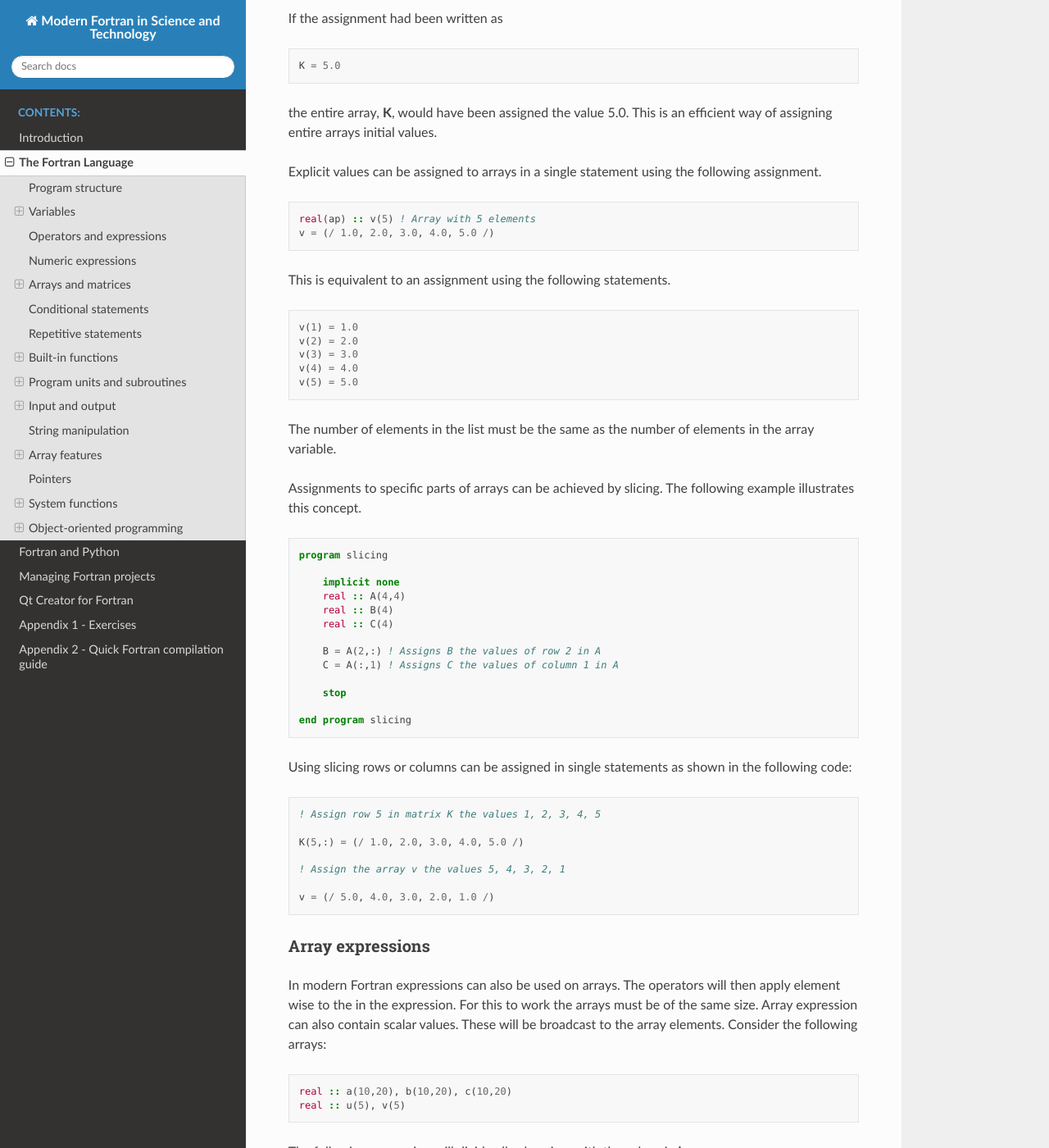
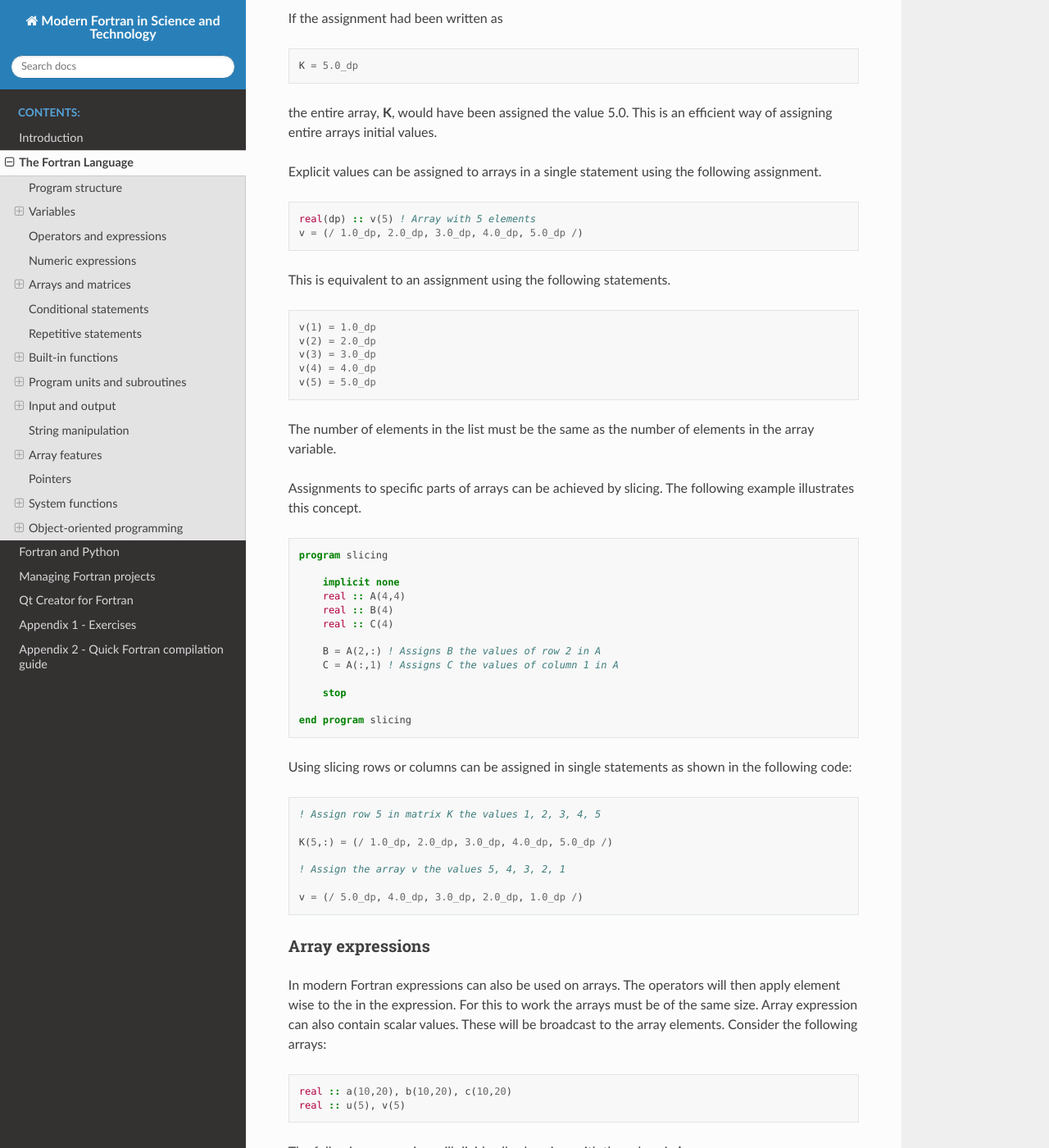
Before and after one commit to jonaslindemann/modern_fortran_book, a Sphinx documentation site: the page built from docs/source/chapter_fortran.rst, in a window 1280 px wide and 1400 px high, scrolled down 10660 px. Shown: the whole window at 82% size. Built offline with Sphinx 7.4.7 and the Read the Docs theme 2.0.0, drawn with Linux system fonts in a browser that asks for light colours; some of the changed text lies outside the part shown.

```diff
--- a/docs/source/chapter_fortran.rst
+++ b/docs/source/chapter_fortran.rst
@@ -125,7 +125,7 @@ To be able to choose the correct precision for a floating point variable, Fortra
 .. code-block:: Fortran
 
     integer, parameter :: dp = selected_real_kind(15,300)
-    real(kind=ap) :: X,Y
+    real(kind=dp) :: X,Y
 
 In this example the floating point variable should have at least 15 significant decimals and could represent numbers from 10:math:`^{-300}` to 10:math:`^{300}`. For several common architectures **selected_real_kind** will return the value 8. The advantage of using the above approach is that the precision of the floating point values can be specified in a architectural independent way. The precision constant can also be used when
 specifying numbers in variable assignments as the following example illustrate.
@@ -415,9 +415,9 @@ Declaring arrays and matrices can be done in two ways. In the first method the d
 
 .. code-block:: Fortran
 
-    integer, parameter :: ap = selected_real_kind(15,300)
-    real(ap),dimension(20,20) :: K ! Matrix 20x20 elements
-    real(ap) :: fe(6) ! Array with 6 elements
+    integer, parameter :: dp = selected_real_kind(15,300)
+    real(dp), dimension(20,20) :: K ! Matrix 20x20 elements
+    real(dp) :: fe(6) ! Array with 6 elements
 
 The default starting index in arrays is 1. It is however possible to define custom indices in the declaration, as the following example shows.
 
@@ -435,13 +435,13 @@ Arrays are assigned values either by explicit indices or the entire array in a s
 
 .. code-block:: Fortran
 
-    K(5,6) = 5.0
+    K(5,6) = 5.0_dp
 
 If the assignment had been written as
 
 .. code-block:: Fortran
 
-    K = 5.0
+    K = 5.0_dp
 
 the entire array, **K**, would have been assigned the value 5.0. This is an efficient way of assigning entire arrays
 initial values.
@@ -450,18 +450,18 @@ Explicit values can be assigned to arrays in a single statement using the follow
 
 .. code-block:: Fortran
 
-    real(ap) :: v(5) ! Array with 5 elements
-    v = (/ 1.0, 2.0, 3.0, 4.0, 5.0 /)
+    real(dp) :: v(5) ! Array with 5 elements
+    v = (/ 1.0_dp, 2.0_dp, 3.0_dp, 4.0_dp, 5.0_dp /)
 
 This is equivalent to an assignment using the following statements.
 
 .. code-block:: Fortran
 
-    v(1) = 1.0
-    v(2) = 2.0
-    v(3) = 3.0
-    v(4) = 4.0
-    v(5) = 5.0
+    v(1) = 1.0_dp
+    v(2) = 2.0_dp
+    v(3) = 3.0_dp
+    v(4) = 4.0_dp
+    v(5) = 5.0_dp
 
 The number of elements in the list must be the same as the number of elements in the array variable.
 
@@ -489,11 +489,11 @@ Using slicing rows or columns can be assigned in single statements as shown in t
 
     ! Assign row 5 in matrix K the values 1, 2, 3, 4, 5
 
-    K(5,:) = (/ 1.0, 2.0, 3.0, 4.0, 5.0 /)
+    K(5,:) = (/ 1.0_dp, 2.0_dp, 3.0_dp, 4.0_dp, 5.0_dp /)
 
     ! Assign the array v the values 5, 4, 3, 2, 1
 
-    v = (/ 5.0, 4.0, 3.0, 2.0, 1.0 /)
+    v = (/ 5.0_dp, 4.0_dp, 3.0_dp, 2.0_dp, 1.0_dp /)
 
 Array expressions
 -----------------
```
Also changed, not shown: other parts of docs/source/chapter_fortran.rst (+15 -15 lines).
